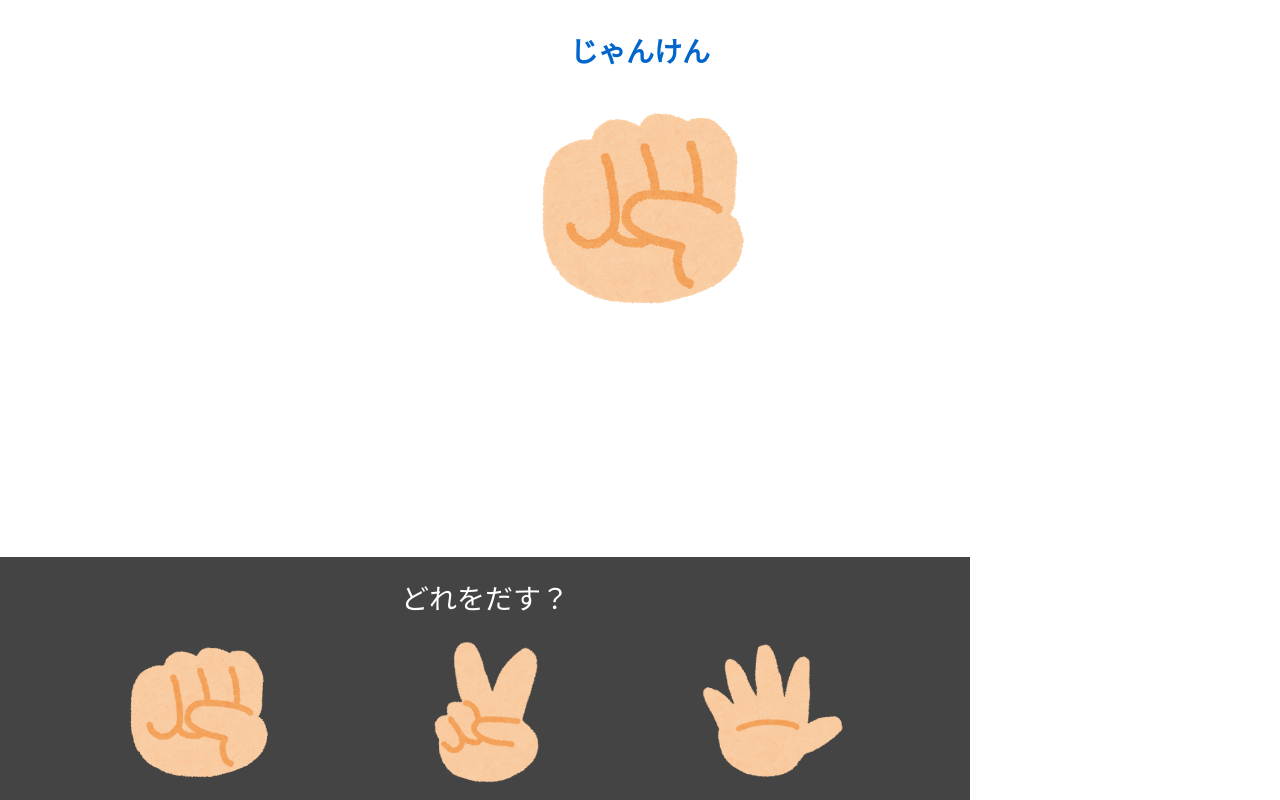
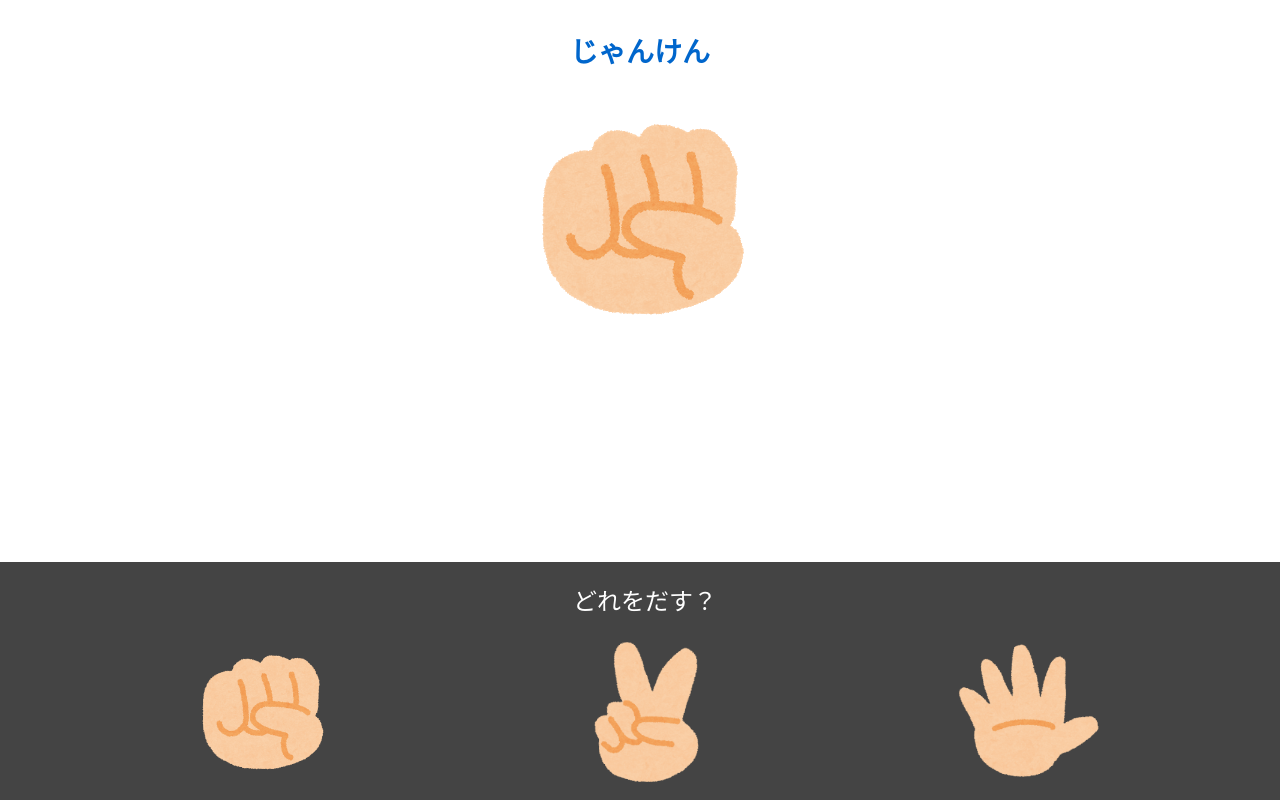
Before and after one commit to mori-ari/mori-ari.github.io, a PHP site: page /janken_tpl.html in a window 1280 px wide. Run offline with PHP 8.4, Linux system fonts and the light colour scheme; some libraries are stand-ins or nearby versions.

Commit message:
修正じゃんけん

```diff
--- a/20200822/css/sample.css
+++ b/20200822/css/sample.css
@@ -1,9 +1,3 @@
-html{
-    width: 960px;
-    margin-right: auto;
-    margin-left : auto;
-}
-
 
 body{
     margin:0;
@@ -13,10 +7,10 @@ body{
     width: 100%;
     height: 100%;
     font-family: 'Kosugi Maru', sans-serif;
-    max-width: 960px;
-    /* justify-items: center;
+    /* max-width: 960px; */
+    justify-items: center;
     text-align: center;
-    font-size: 24px; */
+    font-size: 24px;
     /* width:700px; */
     margin-right: auto;
     margin-left : auto;
@@ -50,7 +44,7 @@ div#footer-fixed {
     background-color: #444;
     padding: 10px 5px;
     width: 100%;
-    max-width: 960px;
+    /* max-width: 960px; */
 }
 
 #footer-text{
--- a/20200822/janken_tpl.html
+++ b/20200822/janken_tpl.html
@@ -37,7 +37,7 @@
 <div id="modal" class="late">
   <div id="judgment"></div>
   <div>
-    <button id="reset" onclick="window.location.reload();">もう１回</button>
+    <button id="reset" onclick="window.location.reload();">もう１かい</button>
   </div>
 </div>
 <div id="overlay" class="late"></div>
@@ -98,7 +98,7 @@ $("#par_btn").on("click", function(){
   }
   if(num==3){
     $("#pc_hands").html('<img src="./img/janken_pa.png" alt="ぱー">');
-    $("#judgment").html('<img src="./img/bug_mark01_kabutomushi.png" class="result_img" alt="あいこ">');
+    $("#judgment").html();
     $("#title").html("ぽんっ！");
   }
 });
```
Also changed, not shown: 20200822/img/janken_gu.png.
